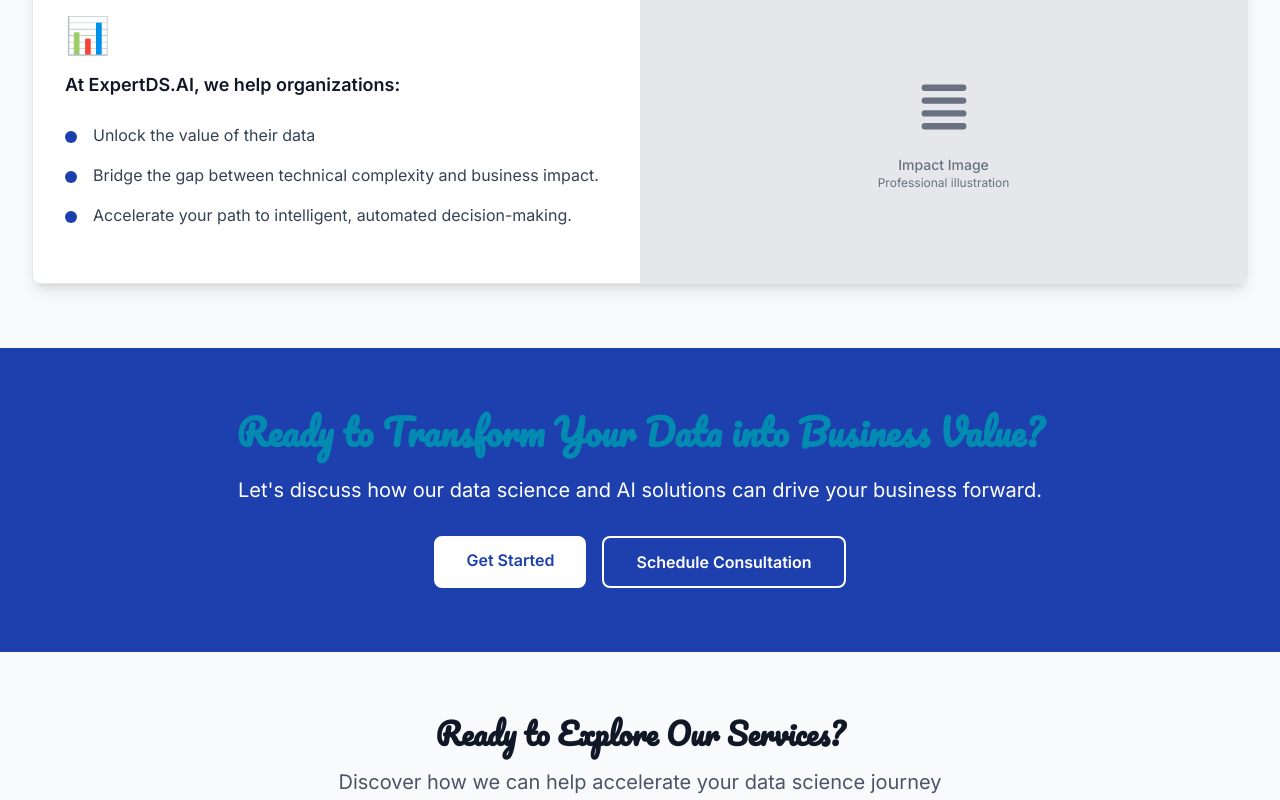
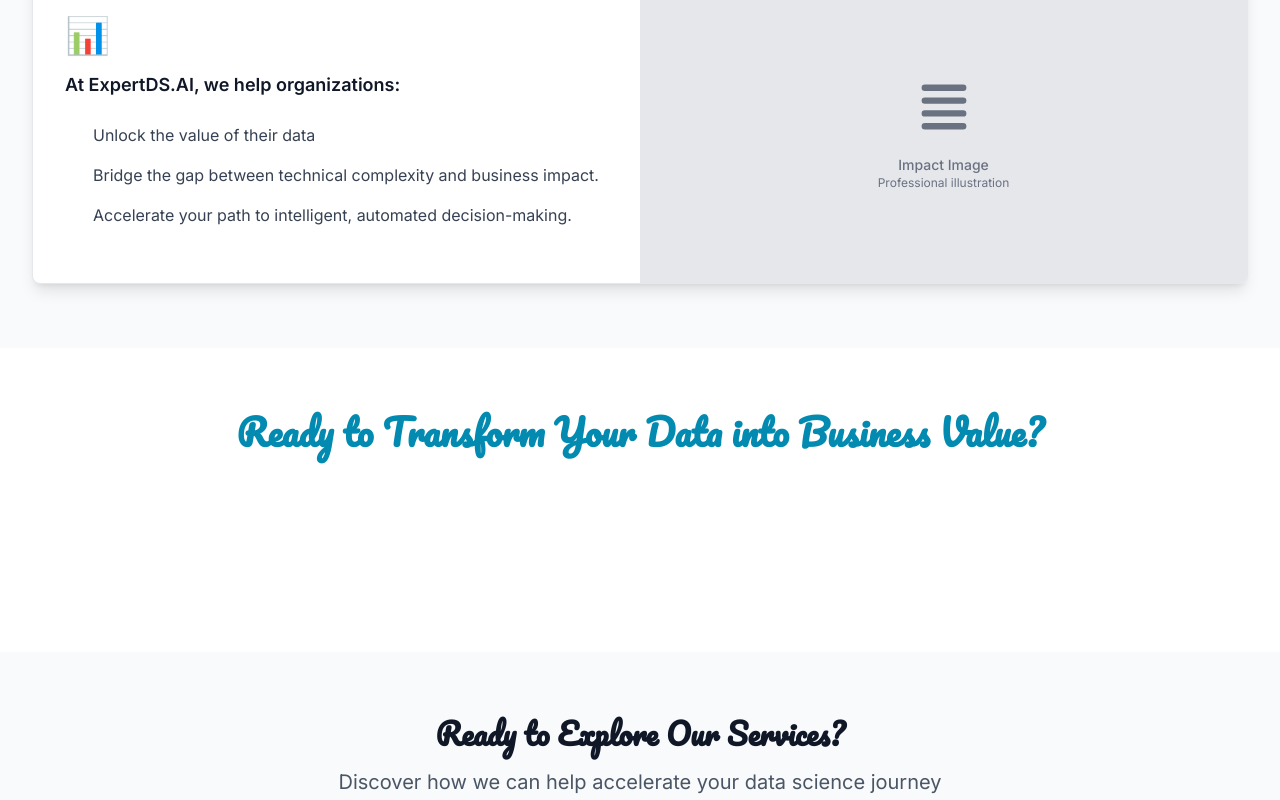
Before and after one commit to Edna112/expert-data-science-and-AI, a React (Vite) app: page / in a window 1280 px wide. Shown: the part 1240-2040 px from the top of the page. Built offline with nearby package versions, Linux system fonts and the light colour scheme.

Commit message:
fixed bugs

```diff
--- a/src/index.css
+++ b/src/index.css
@@ -1,6 +1,6 @@
 @import "tailwindcss";
 
-@theme {
+:root {
   --color-expert-blue: #1e40af;
   --color-expert-light-blue: #3b82f6;
   --color-expert-dark-blue: #1e3a8a;
@@ -32,18 +32,57 @@
 
 @layer components {
   .btn-primary {
-    @apply bg-expert-blue hover:bg-expert-dark-blue text-white font-semibold py-3 px-6 rounded-lg transition-colors duration-200;
+    background-color: var(--color-expert-blue);
+    color: white;
+    font-weight: 600;
+    padding: 0.75rem 1.5rem;
+    border-radius: 0.5rem;
+    transition: background-color 0.2s;
+  }
+
+  .btn-primary:hover {
+    background-color: var(--color-expert-dark-blue);
   }
 
   .btn-secondary {
-    @apply bg-white hover:bg-gray-50 text-expert-blue font-semibold py-3 px-6 rounded-lg border-2 border-expert-blue transition-colors duration-200;
+    background-color: white;
+    color: var(--color-expert-blue);
+    font-weight: 600;
+    padding: 0.75rem 1.5rem;
+    border-radius: 0.5rem;
+    border: 2px solid var(--color-expert-blue);
+    transition: background-color 0.2s;
+  }
+
+  .btn-secondary:hover {
+    background-color: #f9fafb;
   }
 
   .card {
-    @apply bg-white rounded-lg shadow-lg p-6 hover:shadow-xl transition-shadow duration-200;
+    background-color: white;
+    border-radius: 0.5rem;
+    box-shadow: 0 10px 15px -3px rgba(0, 0, 0, 0.1), 0 4px 6px -2px rgba(0, 0, 0, 0.05);
+    padding: 1.5rem;
+    transition: box-shadow 0.2s;
+  }
+
+  .card:hover {
+    box-shadow: 0 25px 50px -12px rgba(0, 0, 0, 0.25);
   }
 
   .section-padding {
-    @apply py-16 px-4 sm:px-6 lg:px-8;
+    padding: 4rem 1rem;
+  }
+
+  @media (min-width: 640px) {
+    .section-padding {
+      padding: 4rem 1.5rem;
+    }
+  }
+
+  @media (min-width: 1024px) {
+    .section-padding {
+      padding: 4rem 2rem;
+    }
   }
 }
```
